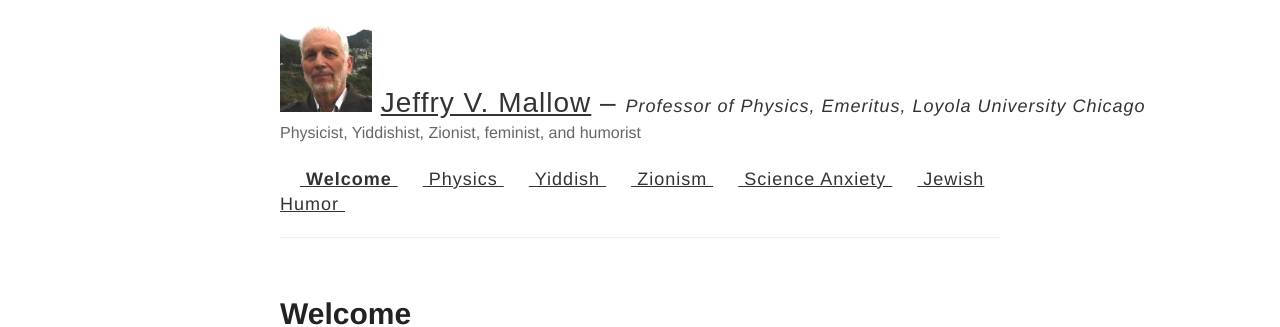
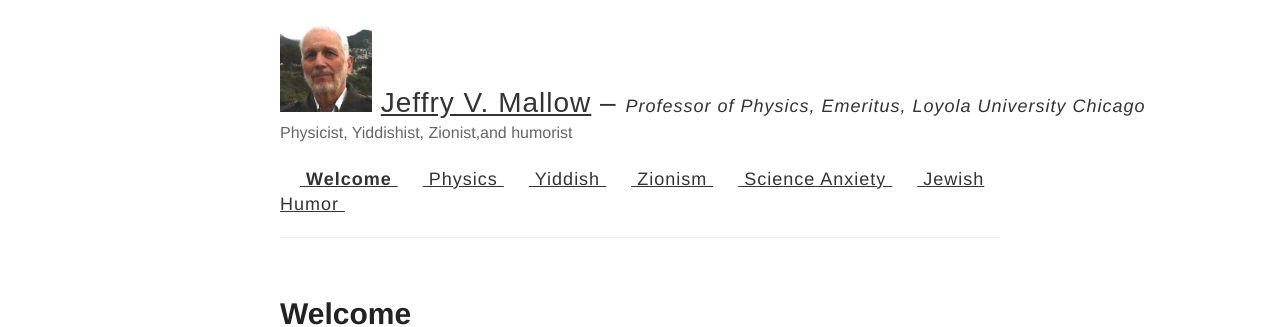
Before and after one commit to jvmallow/jvmallow.github.io, a Jekyll site: the page built from welcome.md, in a window 1280 px wide. Shown: the top 327 px of the page. Built offline with Jekyll 4.4.1, drawn with Linux system fonts in a browser that asks for light colours.

Commit message:
Update _config.yml

```diff
--- a/_config.yml
+++ b/_config.yml
@@ -8,7 +8,7 @@ name_font: Papyrus,fantasy
 tagline: Professor of Physics, Emeritus, Loyola University Chicago
 
 # Short description on home page
-description: Physicist, Yiddishist, Zionist, feminist, and humorist
+description: Physicist, Yiddishist, Zionist,and humorist
 
 # Picture on home page
 avatar: /images/jvmallow.jpeg
```
